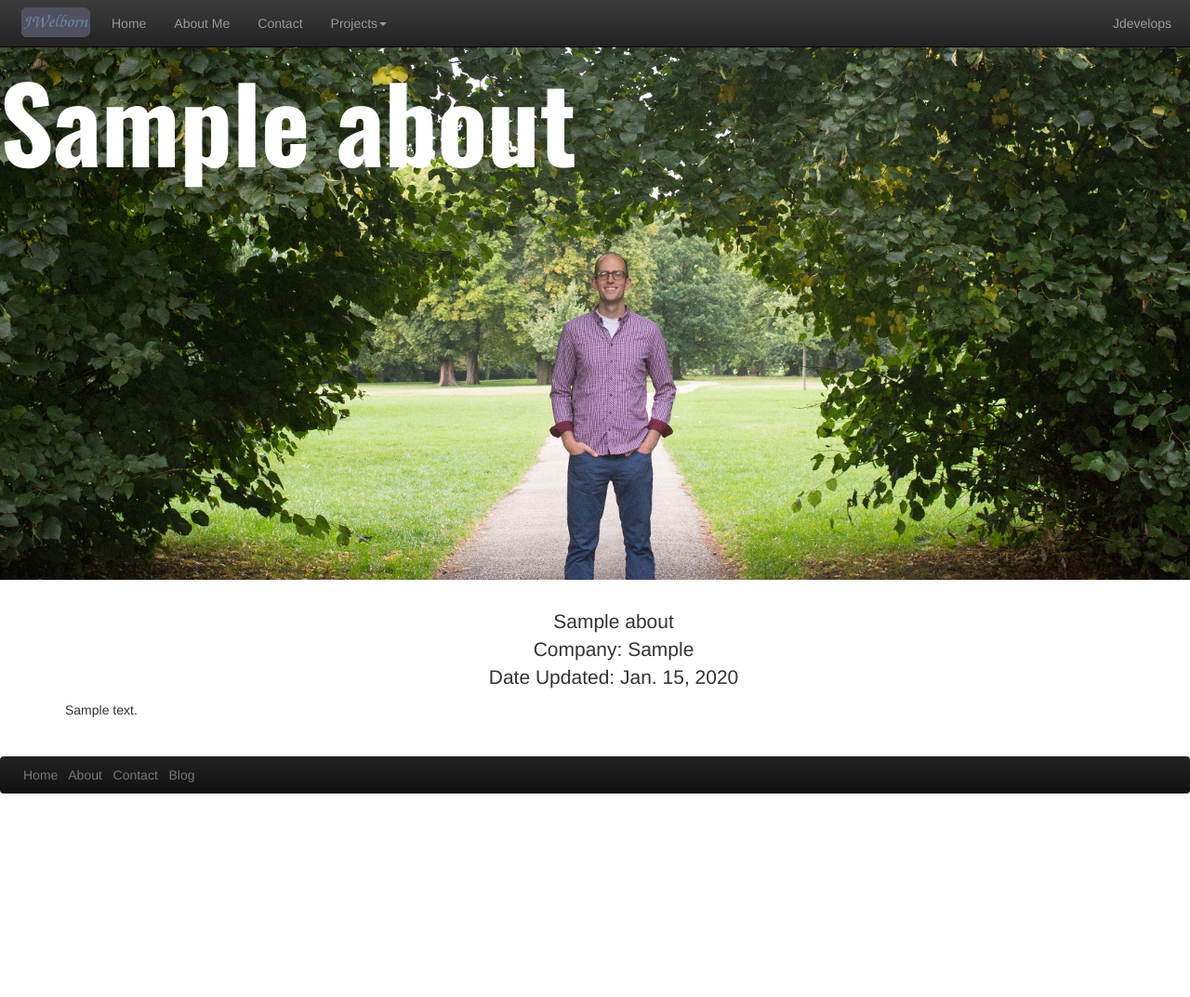
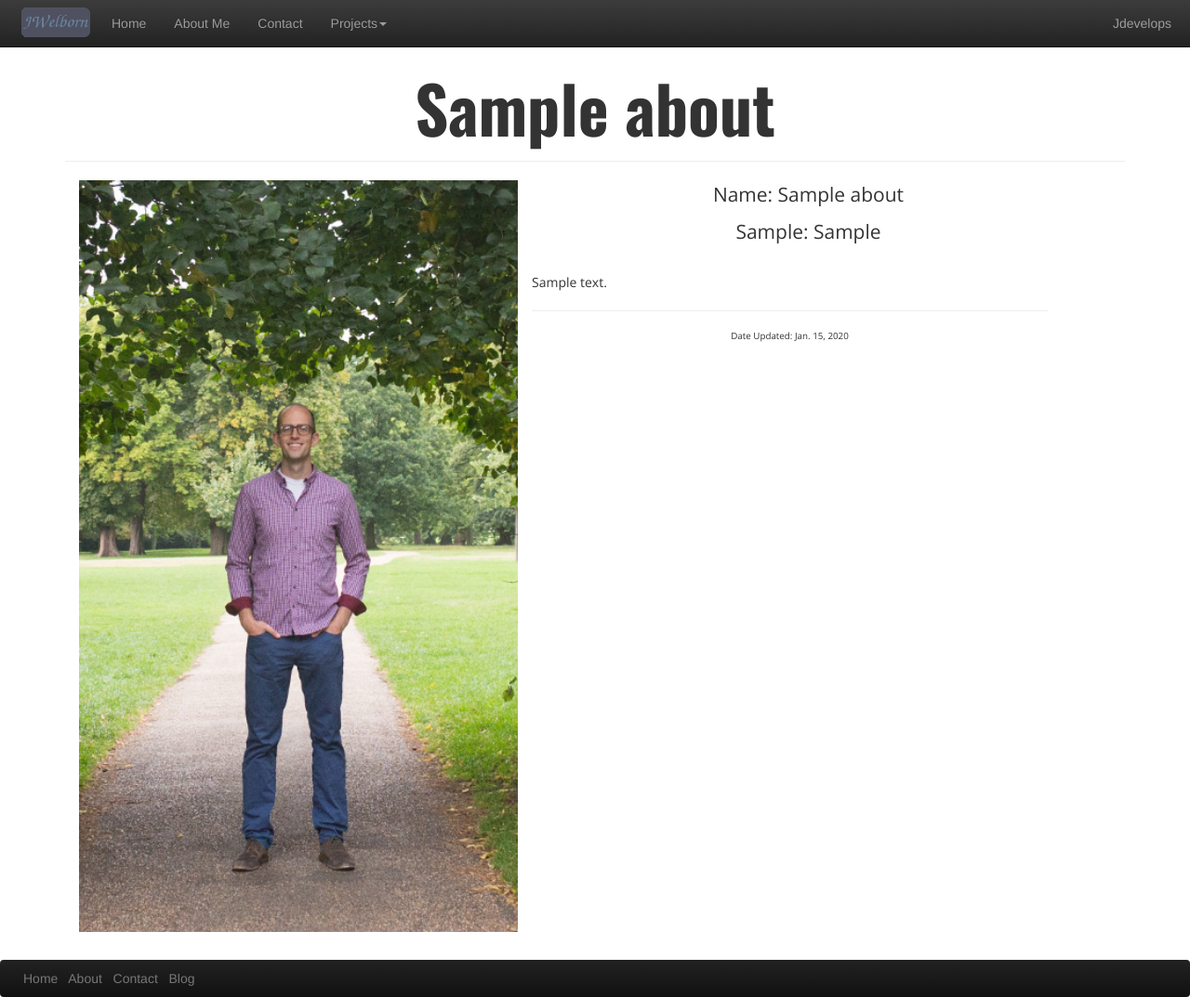
Before and after one commit to JayWelborn/MyBlog, a Django app: template myblog/home/templates/home/about.html in a window 1280 px wide. Shown: the whole page at 93% size. Before the commit the page ends 854 px from the top, so only its background shows below. Run offline with Django 3.2, Linux system fonts and the light colour scheme; the template is opened without the code that fills it: values that come from a table or form of the project are taken from there, others are empty; tables that the repository leaves empty hold one stand-in row (values such as "Sample post"); some libraries are stand-ins or nearby versions.

Commit message:
22-Jan-2017

```diff
--- a/myblog/blog/views.py
+++ b/myblog/blog/views.py
@@ -19,7 +19,7 @@ class IndexView(generic.ListView):
         latest_entries = Entry.objects.distinct()
         return latest_entries.filter(
             pub_date__lte=timezone.now()
-        ).order_by('-pub_date')[:5]
+        ).order_by('-pub_date')
 
 
 class DetailView(generic.DetailView):
--- a/myblog/home/models.py
+++ b/myblog/home/models.py
@@ -14,12 +14,20 @@ class About(models.Model):
 
     title = models.CharField(max_length=30)
     name = models.CharField(max_length=30)
-    company = models.CharField(max_length=30)
     bio = models.TextField()
     pub_date = models.DateField(default=timezone.now)
 
     def __str__(self):
         return self.title
+
+
+class FunFact(models.Model):
+
+    prompt = models.CharField(max_length=50)
+    fun_fact = models.CharField(max_length=50)
+
+    def __str__(self):
+        return self.prompt
 
 
 class Contact(models.Model):
--- a/myblog/home/static/home/css/home.css
+++ b/myblog/home/static/home/css/home.css
@@ -19,10 +19,6 @@ html {
     background: url('../../images/jumbotron-test.png') no-repeat center center;
 }
 
-.bg-about {
-    background: url('../../images/me.jpg') no-repeat center center;
-}
-
 .jumbotron {
     position: relative;
     height: 78vh;
@@ -39,11 +35,19 @@ html {
 }
 
 .jumbotron h1 {
-    font-size: 14vh;
+    font-size: 700%;
 }
 
 .jumbotron p {
-    font-size: 9vh;
+    font-size: 400%;
+}
+
+.jumbotron ul {
+    font-size: 250%;
+}
+
+.jumbotron li {
+    padding: 10px;
 }
 
 .footer {
@@ -137,6 +141,7 @@ html {
     margin-left: auto;
     margin-right: auto;
     padding-bottom: 50px;
+    font-family: 'Open Sans', sans-serif;
 }
 
 .about ul {
@@ -145,9 +150,25 @@ html {
     text-align: center
 }
 
-.bio {
-    font-size: 120%;
+.about ul li:last-child: {
+    padding-bottom: 10px;
 }
+
+.about li:first-child {
+    padding-bottom: 10px;
+}
+
+.bio{
+    text-indent: 40px;
+    padding-left: 20px;
+    padding-top: 10px;
+}
+
+.update {
+    font-size: 70%;
+    text-align: center;
+}
+
 
 .contact {
     list-style-type: none;
--- a/myblog/home/templates/home/about.html
+++ b/myblog/home/templates/home/about.html
@@ -1,25 +1,29 @@
 {% extends 'header.html' %}
 {% load static %}
-
 {% block title %}{{ about.title }}{% endblock %}
-{% block jumbotron %}
-<div class="bg bg-about"></div>
-<div class="jumbotron">
-    <div class="jumbotron-about">
-        <h1>{{ about.title }}</h1>
-    </div>
-</div>
-{% endblock %}
 
 {% block content %}
+<div class="page-header center"><h1>{{ about.title }}</h1></div>
+<div class="container">
+    <img class="portrait" src="{% static 'images/me.jpg' %}"/>
     <div class="about">
+        <div class="row">
+            <div class="col-xs-12 col-sm-6">
                 <ul>
-        <li>{{ about.name }}</li>
-        <li>Company: {{ about.company }}</li>
-        <li>Date Updated: {{ about.pub_date }}</li>
+                    <li>Name: {{ about.name }}</li>
+                    {% for fact in fun_fact_list %}
+                        <li>{{ fact.prompt }}: {{ fact.fun_fact }}</li>
+                    {% endfor %}
                 </ul>
                 <p class="bio">
                     {{ about.bio|safe|linebreaks }}
                 </p>
+                <hr>
+                <p class="update">
+                    Date Updated: {{ about.pub_date }}
+                </p>
+            </div>
+        </div>
+    </div>
 </div>
 {% endblock %}
--- a/myblog/myblog/admin.py
+++ b/myblog/myblog/admin.py
@@ -2,7 +2,7 @@ from django.contrib import admin
 
 from blog.models import Category, Entry
 from polls.models import Question, Choice
-from home.models import About, Contact
+from home.models import About, Contact, FunFact
 
 
 # Add blog categories
@@ -58,3 +58,4 @@ blog_admin.register(Entry, BlogAdmin)
 blog_admin.register(Question, QuestionAdmin)
 blog_admin.register(About)
 blog_admin.register(Contact)
+blog_admin.register(FunFact)
--- a/myblog/myblog/settings.py
+++ b/myblog/myblog/settings.py
@@ -22,9 +22,6 @@ BASE_DIR = os.path.dirname(os.path.dirname(os.path.abspath(__file__)))
 
 # SECURITY WARNING: don't run with debug turned on in production!
 DEBUG = True
-
-ALLOWED_HOSTS = []
-
 
 # Application definition
 
--- a/myblog/templates/header.html
+++ b/myblog/templates/header.html
@@ -10,7 +10,7 @@
     <link rel="stylesheet" href="http://fonts.googleapis.com/css?family=Open+Sans">
     <link href="https://fonts.googleapis.com/css?family=Oswald:700" rel="stylesheet">
     <link rel="shortcut icon" type="image/png" href="{% static 'jw32x32.png' %}"/>
-    <title>{% block title %}Jdevelops{% endblock %}</title>
+    <title>{% block title %}J Welborn{% endblock %}</title>
 </head>
 <body>
     <nav class="navbar navbar-inverse navbar-fixed-top">
```
Also changed, not shown: myblog/home/views.py (+15 -1 lines), myblog/home/static/images/me.jpg. Lines whose indentation alone changed are shown as unchanged.
